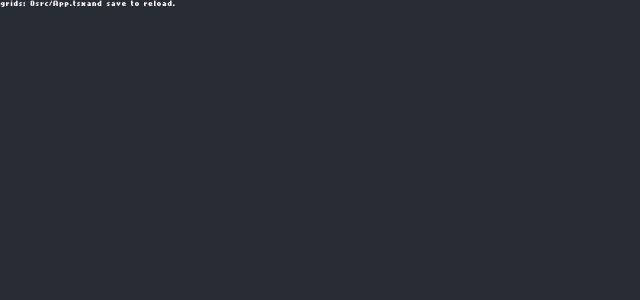
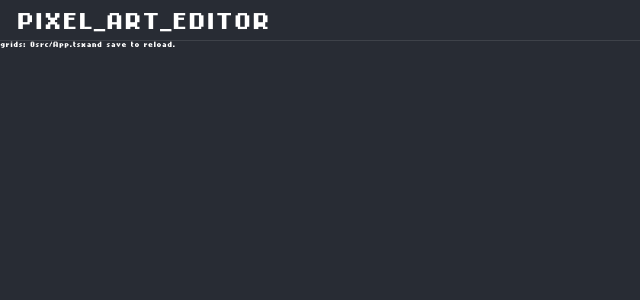
Before and after one commit to abtky/pixel-art-editor, a React (Create React App) app: page / in a window 1280 px wide. Shown: the top 300 px of the page, without its empty margins (0-640 px from the left). Built offline with nearby package versions, Linux system fonts and the light colour scheme; no server answers.

Commit message:
feat:Create AppHeader component.

```diff
--- a/src/components/App.tsx
+++ b/src/components/App.tsx
@@ -1,14 +1,18 @@
 import React, { useEffect } from 'react';
-import io from 'socket.io-client';
+import styled from 'styled-components';
 import { useSocket } from '../hooks/useSocket';
 import { useGameData } from '../hooks/useGameData';
 import { GridData } from '../interfaces';
+import AppHeader from './AppHeader';
 
 const App: React.FC = () => {
   const socket = useSocket();
   const { grids, cols, rows, handleClickGrid } = useGameData(socket);
 
   return (
+    <>
+      <AppHeader />
+      <StyledMain />
       <div className="App">
         <header className="App-header">
           <p>
@@ -18,6 +22,12 @@ const App: React.FC = () => {
           </p>
         </header>
       </div>
+    </>
   );
 };
 export default App;
+
+const StyledMain = styled.main`
+  display: flex;
+  flex-direction: row;
+`;
--- /dev/null
+++ b/src/components/AppHeader.tsx
@@ -0,0 +1,27 @@
+import React from 'react';
+import styled from 'styled-components';
+import { cssVars } from '../style';
+
+const AppHeader: React.FC = () => {
+  return (
+    <StyledHeader>
+      <StyledTitle>PIXEL_ART_EDITOR</StyledTitle>
+    </StyledHeader>
+  );
+};
+
+export default AppHeader;
+const StyledHeader = styled.header`
+  height: 40px;
+  display: flex;
+  align-items: center;
+  padding-left: ${cssVars.fontSize_M};
+  border-bottom: ${cssVars.border};
+`;
+
+const StyledTitle = styled.h1`
+  font-size: ${cssVars.fontSize_L};
+  height: 1em;
+  transform: translateY(3px);
+  overflow: hidden;
+`;
```
Also changed, not shown: .eslintrc.js. Lines whose indentation alone changed are shown as unchanged.
